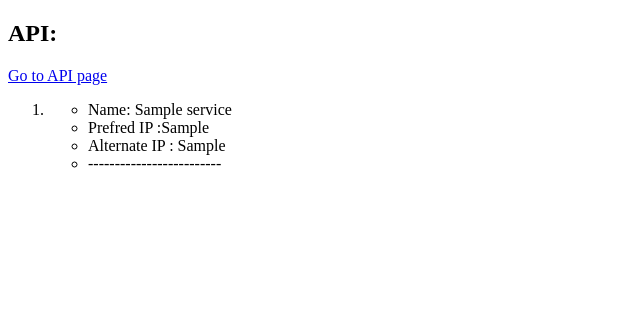
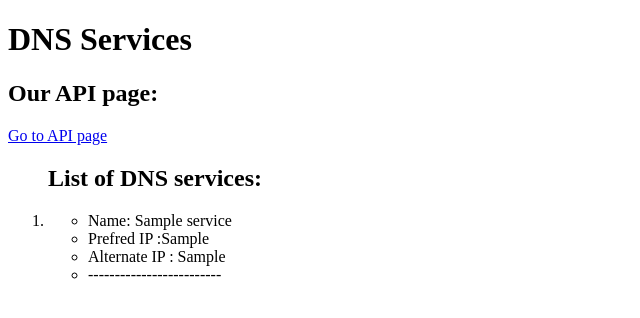
Before and after one commit to bardianz/notro-dns, a Django app: template backend/api/templates/api/index.html in a window 1280 px wide. Shown: the top 318 px of the page, without its empty margins (0-640 px from the left). Run offline with Django 5.2, Linux system fonts and the light colour scheme; the template is opened without the code that fills it: most values are stand-ins (such as "Sample title", 1, 10 or a date in 2020).

Commit message:
edit html

```diff
--- a/backend/api/templates/api/index.html
+++ b/backend/api/templates/api/index.html
@@ -10,13 +10,18 @@
 <body>
 
     <div>
-            <h2>API:</h2>
+            <h1>DNS Services</h1>
+    </div>
+
+    <div>
+            <h2>Our API page:</h2>
             <a href="{% url 'api_home' %}">Go to API page</a>
-
     </div>
 
     <div>
         <ol>
+            <h2>List of DNS services:</h2>
+
             {% for service in services %}
             <li>
                 <ul>
```
